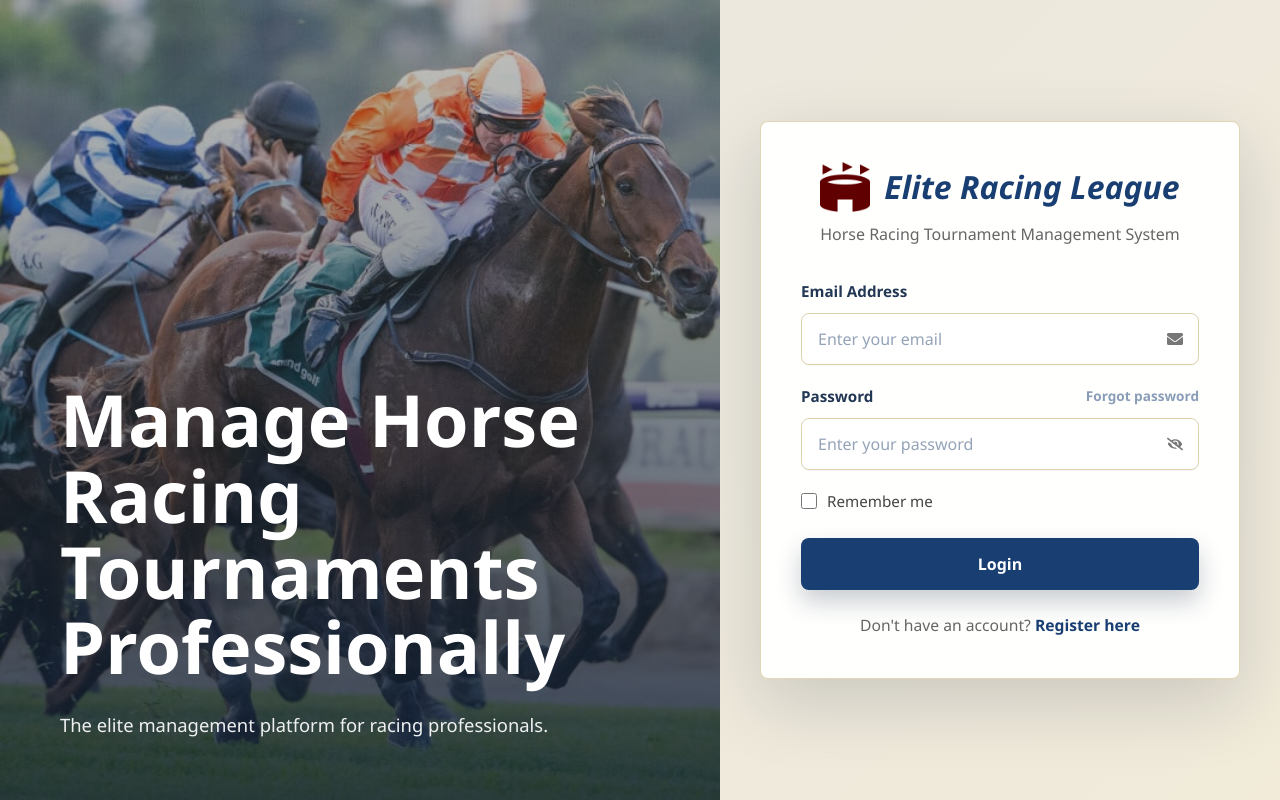
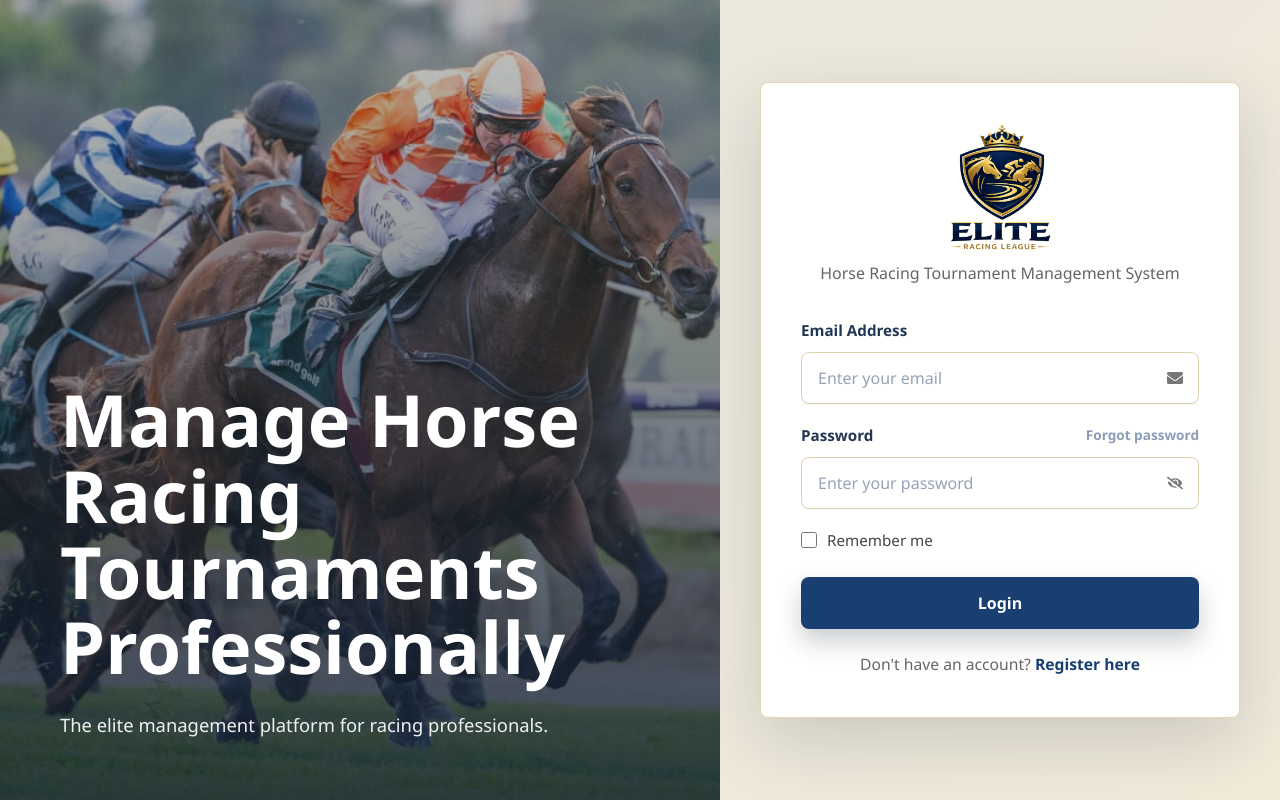
Before and after one commit to vhoang0507/Elite-Racing_FE, a React (Vite) app: page /login in a window 1280 px wide. Built offline with nearby package versions, Linux system fonts and the light colour scheme.

Commit message:
fix homepage

```diff
--- a/src/components/HorseOwner/HorseOwnerLayout.jsx
+++ b/src/components/HorseOwner/HorseOwnerLayout.jsx
@@ -48,8 +48,11 @@ function HorseOwnerLayout({ activeKey, children }) {
             {/* Sidebar */}
             <aside className="role-sidebar">
                 <div className="role-brand">
-                    <span className="role-brand-mark">ER</span>
-                    <span>Elite Racing League</span>
+                    <img
+                        src="/elite-racing-league-logo.png"
+                        alt="Elite Racing League"
+                        className="h-16 w-auto object-contain"
+                    />
                 </div>
 
                 <div className="role-profile-summary">
@@ -151,7 +154,11 @@ function HorseOwnerLayout({ activeKey, children }) {
                 <div className="flex-1">{children}</div>
 
                 <footer className="role-footer">
-                    <strong className="text-[var(--admin-primary)]">Elite Racing League</strong>
+                    <img
+                        src="/elite-racing-league-logo.png"
+                        alt="Elite Racing League"
+                        className="h-14 w-auto object-contain"
+                    />
                     <div className="role-footer-links">
                         <span className="text-[var(--admin-muted)]">Terms of Service</span>
                         <span className="text-[var(--admin-muted)]">Privacy Policy</span>
--- a/src/components/Login.jsx
+++ b/src/components/Login.jsx
@@ -7,7 +7,6 @@ import {
 
 import { login } from '../api/authApi';
 import horseRacing from '../assets/horse-racing.jpg';
-import icon from '../assets/icon.png';
 import { saveAuthSession } from '../utils/tokenStorage';
 import Toast from './shared/Toast';
 import { useToast } from './shared/useToast';
@@ -136,16 +135,12 @@ const Login = () => {
             <div className="flex h-screen w-[560px] min-w-[560px] items-center justify-center overflow-y-auto p-10 [scrollbar-width:none] max-[1024px]:min-h-screen max-[1024px]:w-full max-[1024px]:min-w-full max-[1024px]:p-6 [&::-webkit-scrollbar]:w-0">
                 <div className="auth-panel w-full max-w-[520px] rounded-[8px] p-10 max-[1024px]:max-w-full max-[1024px]:px-6 max-[1024px]:py-9">
                     <div className="mb-[34px] text-center">
-                        <div className="mb-2.5 flex items-center justify-center gap-3.5">
+                        <div className="mb-2.5 flex justify-center">
                             <img
-                                src={icon}
-                                alt="Elite Racing League Logo"
-                                className="h-[50px] w-[50px] object-contain"
+                                src="/elite-racing-league-logo.png"
+                                alt="Elite Racing League"
+                                className="h-32 w-auto object-contain"
                             />
-
-                            <h2 className="m-0 text-[2rem] font-extrabold italic text-[#0b7f5a] max-[1024px]:text-[1.7rem]">
-                                Elite Racing League
-                            </h2>
                         </div>
 
                         <p className="mt-1.5 text-base leading-normal text-[#666]">
--- a/src/components/Public/PublicLayout.jsx
+++ b/src/components/Public/PublicLayout.jsx
@@ -3,9 +3,13 @@ import { FaSearch } from 'react-icons/fa';
 
 export function PublicHeader({ showSearch = true }) {
     return (
-        <header className="sticky top-0 z-50 flex h-[58px] items-center justify-between border-b border-[var(--racing-border)] bg-[#fffaf8]/95 px-6 backdrop-blur md:px-11">
-            <Link to="/" className="text-xl font-black text-[var(--racing-primary)] no-underline">
-                Elite Racing League
+        <header className="sticky top-0 z-50 flex h-[76px] items-center justify-between border-b border-[var(--racing-border)] bg-[#fffaf8]/95 px-6 backdrop-blur md:px-11">
+            <Link to="/" aria-label="Elite Racing League home" className="inline-flex h-full items-center no-underline">
+                <img
+                    src="/elite-racing-league-logo.png"
+                    alt="Elite Racing League"
+                    className="h-[68px] w-auto object-contain"
+                />
             </Link>
 
             <nav className="flex items-center gap-4 text-sm font-bold text-[var(--racing-ink)]">
@@ -37,8 +41,12 @@ export function PublicHeader({ showSearch = true }) {
 export function PublicFooter() {
     return (
         <footer className="flex flex-col gap-4 border-t border-[var(--racing-border)] bg-[#e8f7ef] px-6 py-8 md:flex-row md:items-center md:justify-between md:px-11">
-            <Link to="/" className="text-lg font-black text-[var(--racing-primary)] no-underline">
-                Elite Racing League
+            <Link to="/" aria-label="Elite Racing League home" className="inline-flex no-underline">
+                <img
+                    src="/elite-racing-league-logo.png"
+                    alt="Elite Racing League"
+                    className="h-20 w-auto object-contain"
+                />
             </Link>
 
             <div className="flex flex-wrap gap-x-6 gap-y-2 text-sm text-[var(--racing-muted)]">
--- a/src/components/Register.jsx
+++ b/src/components/Register.jsx
@@ -6,7 +6,6 @@ import {
 
 import { register } from '../api/authApi';
 import horseRacing from '../assets/horse-racing.jpg';
-import icon from '../assets/icon.png';
 import Toast from './shared/Toast';
 import { useToast } from './shared/useToast';
 
@@ -78,16 +77,12 @@ const Register = () => {
             <Toast message={toast.message} type={toast.type} title={toast.title} onClose={hideToast} />
             <div className="flex h-screen w-[58%] items-start justify-center overflow-y-auto bg-[rgba(255,254,253,0.92)] px-[50px] py-[60px] max-[1024px]:min-h-screen max-[1024px]:w-full max-[1024px]:px-6 max-[1024px]:py-[30px] [&::-webkit-scrollbar-thumb]:rounded-[8px] [&::-webkit-scrollbar-thumb]:bg-[#a7b7ca] [&::-webkit-scrollbar]:w-2">
                 <div className="w-full max-w-[520px]">
-                    <div className="mb-8 flex items-center gap-3">
+                    <div className="mb-8 flex justify-center">
                         <img
-                            src={icon}
-                            alt="Elite Racing League Logo"
-                            className="h-12 w-12 object-contain"
+                            src="/elite-racing-league-logo.png"
+                            alt="Elite Racing League"
+                            className="h-28 w-auto object-contain"
                         />
-
-                        <h2 className="text-[2.2rem] font-extrabold italic text-[#0b7f5a]">
-                            Elite Racing League
-                        </h2>
                     </div>
 
                     <h1 className="mb-4 text-[3.25rem] leading-[1.05] text-[#1f3b57] max-[1024px]:text-[2.5rem]">
--- a/src/components/Spectator/SpectatorLayout.jsx
+++ b/src/components/Spectator/SpectatorLayout.jsx
@@ -69,8 +69,11 @@ function SpectatorLayout({ activeKey, children }) {
             {/* Sidebar */}
             <aside className="role-sidebar">
                 <div className="role-brand">
-                    <span className="role-brand-mark">ER</span>
-                    <span>Elite Racing League</span>
+                    <img
+                        src="/elite-racing-league-logo.png"
+                        alt="Elite Racing League"
+                        className="h-16 w-auto object-contain"
+                    />
                 </div>
 
                 <div className="role-profile-summary">
@@ -180,7 +183,11 @@ function SpectatorLayout({ activeKey, children }) {
                 <div className="flex-1">{children}</div>
 
                 <footer className="role-footer">
-                    <strong className="text-[var(--admin-primary)]">Elite Racing League</strong>
+                    <img
+                        src="/elite-racing-league-logo.png"
+                        alt="Elite Racing League"
+                        className="h-14 w-auto object-contain"
+                    />
                     <div className="role-footer-links">
                         <a href="#" className="text-[var(--admin-muted)] no-underline hover:text-[var(--admin-primary)]">Terms of Service</a>
                         <a href="#" className="text-[var(--admin-muted)] no-underline hover:text-[var(--admin-primary)]">Privacy Policy</a>
--- a/src/components/VerifyEmail.jsx
+++ b/src/components/VerifyEmail.jsx
@@ -10,7 +10,6 @@ import {
     verifyEmail,
 } from '../api/authApi';
 import horseRacing from '../assets/horse-racing.jpg';
-import icon from '../assets/icon.png';
 import Toast from './shared/Toast';
 import { useToast } from './shared/useToast';
 
@@ -88,16 +87,12 @@ const VerifyEmail = () => {
             <Toast message={toast.message} type={toast.type} title={toast.title} onClose={hideToast} />
             <div className="flex h-screen w-[58%] items-center justify-center overflow-y-auto bg-[rgba(255,254,253,0.92)] px-[50px] py-[60px] max-[1024px]:min-h-screen max-[1024px]:w-full max-[1024px]:px-6 max-[1024px]:py-[30px]">
                 <div className="w-full max-w-[520px]">
-                    <div className="mb-8 flex items-center gap-3">
+                    <div className="mb-8 flex justify-center">
                         <img
-                            src={icon}
-                            alt="Elite Racing League Logo"
-                            className="h-12 w-12 object-contain"
+                            src="/elite-racing-league-logo.png"
+                            alt="Elite Racing League"
+                            className="h-28 w-auto object-contain"
                         />
-
-                        <h2 className="text-[2.2rem] font-extrabold italic text-[#0b7f5a]">
-                            Elite Racing League
-                        </h2>
                     </div>
 
                     <h1 className="mb-4 text-[3.25rem] leading-[1.05] text-[#1f3b57] max-[1024px]:text-[2.5rem]">
--- a/src/components/admin/AdminLayout.jsx
+++ b/src/components/admin/AdminLayout.jsx
@@ -250,10 +250,11 @@ function AdminLayout({
                 className="role-sidebar admin-sidebar"
             >
                 <div className="role-brand">
-                    <span className="role-brand-mark">
-                        ER
-                    </span>
-                    <span>Elite Racing League</span>
+                    <img
+                        src="/elite-racing-league-logo.png"
+                        alt="Elite Racing League"
+                        className="h-16 w-auto object-contain"
+                    />
                 </div>
 
                 <div className="role-profile-summary">
@@ -362,7 +363,11 @@ function AdminLayout({
                 </div>
 
                 <footer className="role-footer">
-                    <strong className="text-[var(--admin-primary)]">Elite Racing League</strong>
+                    <img
+                        src="/elite-racing-league-logo.png"
+                        alt="Elite Racing League"
+                        className="h-14 w-auto object-contain"
+                    />
                     <div className="role-footer-links">
                         <span className="text-[var(--admin-muted)]">Terms of Service</span>
                         <span className="text-[var(--admin-muted)]">Privacy Policy</span>
--- a/src/components/jockey/JockeyLayout.jsx
+++ b/src/components/jockey/JockeyLayout.jsx
@@ -105,8 +105,11 @@ function JockeyLayout({
             {/* Sidebar */}
             <aside className="role-sidebar">
                 <div className="role-brand">
-                    <span className="role-brand-mark">ER</span>
-                    <span>Elite Racing League</span>
+                    <img
+                        src="/elite-racing-league-logo.png"
+                        alt="Elite Racing League"
+                        className="h-16 w-auto object-contain"
+                    />
                 </div>
 
                 <div className="role-profile-summary">
@@ -325,7 +328,11 @@ function JockeyLayout({
                 )}
 
                 <footer className="role-footer">
-                    <strong className="text-[var(--admin-primary)]">Elite Racing League</strong>
+                    <img
+                        src="/elite-racing-league-logo.png"
+                        alt="Elite Racing League"
+                        className="h-14 w-auto object-contain"
+                    />
                     <div className="role-footer-links">
                         <a href="#" className="text-[var(--admin-muted)] no-underline hover:text-[var(--admin-primary)]">Terms of Service</a>
                         <a href="#" className="text-[var(--admin-muted)] no-underline hover:text-[var(--admin-primary)]">Privacy Policy</a>
--- a/src/components/referee/RefereeLayout.jsx
+++ b/src/components/referee/RefereeLayout.jsx
@@ -209,10 +209,11 @@ function RefereeLayout({
         <div className={shellClasses}>
             <aside className="role-sidebar">
                 <div className="role-brand">
-                    <span className="role-brand-mark">
-                        ER
-                    </span>
-                    <span>Elite Racing League</span>
+                    <img
+                        src="/elite-racing-league-logo.png"
+                        alt="Elite Racing League"
+                        className="h-16 w-auto object-contain"
+                    />
                 </div>
 
                 <div className="role-profile-summary">
@@ -394,7 +395,11 @@ function RefereeLayout({
                 </div>
 
                 <footer className="role-footer">
-                    <strong className="text-[var(--admin-primary)]">Elite Racing League</strong>
+                    <img
+                        src="/elite-racing-league-logo.png"
+                        alt="Elite Racing League"
+                        className="h-14 w-auto object-contain"
+                    />
                     <div className="role-footer-links">
                         <a href="#" className="text-[var(--admin-muted)] no-underline hover:text-[var(--admin-primary)]">Terms of Service</a>
                         <a href="#" className="text-[var(--admin-muted)] no-underline hover:text-[var(--admin-primary)]">Privacy Policy</a>
```
Also changed, not shown: src/components/Public/HomePage.jsx (+54 -23 lines), public/elite-racing-league-logo.png (added).
